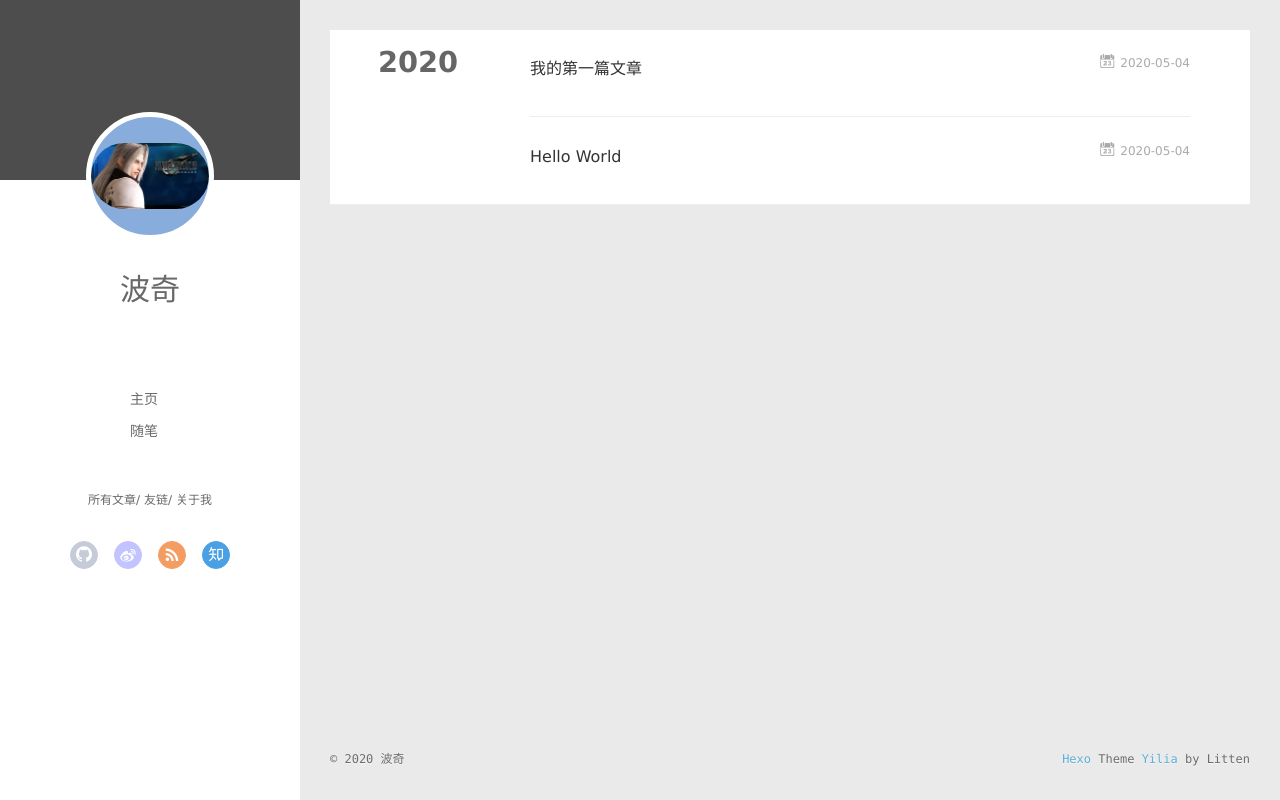
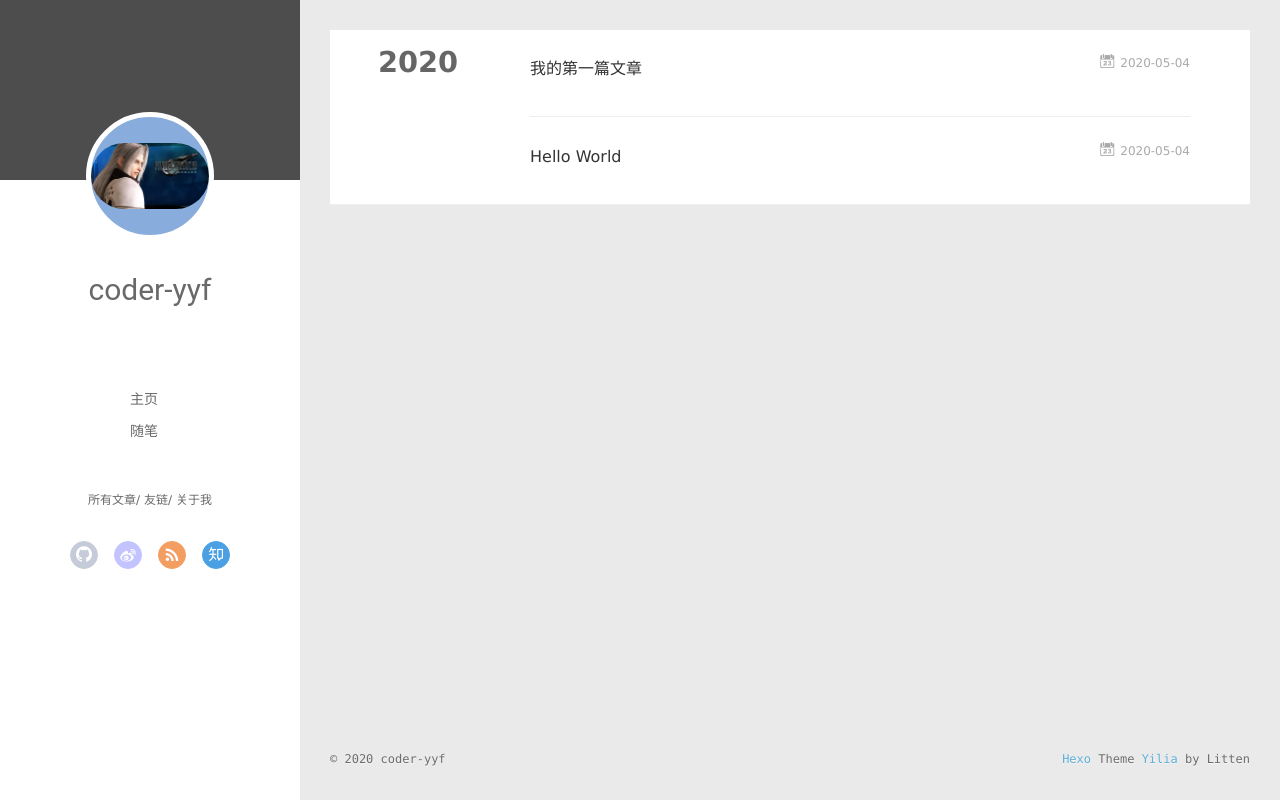
Before and after one commit to coder-yyf/coder-yyf.github.io, a plain HTML site: page archives/index.html in a window 1280 px wide. Drawn offline with Linux system fonts and the light colour scheme; files whose address does not match are found by name.

Commit message:
Site updated: 2020-05-05 01:12:36

```diff
--- a/archives/index.html
+++ b/archives/index.html
@@ -13,7 +13,7 @@
 <meta property="og:url" content="http://yoursite.com/archives/index.html">
 <meta property="og:site_name" content="波奇的博客">
 <meta property="og:locale" content="en_US">
-<meta property="article:author" content="波奇">
+<meta property="article:author" content="coder-yyf">
 <meta name="twitter:card" content="summary">
 
     <link rel="alternative" href="/atom.xml" title="波奇的博客" type="application/atom+xml">
@@ -46,7 +46,7 @@
 			<img src="img/me.jpg" class="js-avatar">
 		</a>
 		<hgroup>
-		  <h1 class="header-author"><a href="/">波奇</a></h1>
+		  <h1 class="header-author"><a href="/">coder-yyf</a></h1>
 		</hgroup>
 
 
@@ -104,7 +104,7 @@
 				<img src="img/me.jpg" class="js-avatar">
 			</div>
 			<hgroup>
-			  <h1 class="header-author js-header-author">波奇</h1>
+			  <h1 class="header-author js-header-author">coder-yyf</h1>
 			</hgroup>
 
 
@@ -229,7 +229,7 @@
   <div class="outer">
     <div id="footer-info">
     	<div class="footer-left">
-    		&copy; 2020 波奇
+    		&copy; 2020 coder-yyf
     	</div>
       	<div class="footer-right">
       		<a href="http://hexo.io/" target="_blank">Hexo</a>  Theme <a href="https://github.com/litten/hexo-theme-yilia" target="_blank">Yilia</a> by Litten
```
Also changed, not shown: 2020/05/04/hello-world/index.html (+4 -4 lines), 2020/05/04/我的第一篇文章/index.html (+4 -4 lines), archives/2020/05/index.html (+4 -4 lines), archives/2020/index.html (+4 -4 lines), index.html (+4 -4 lines).
